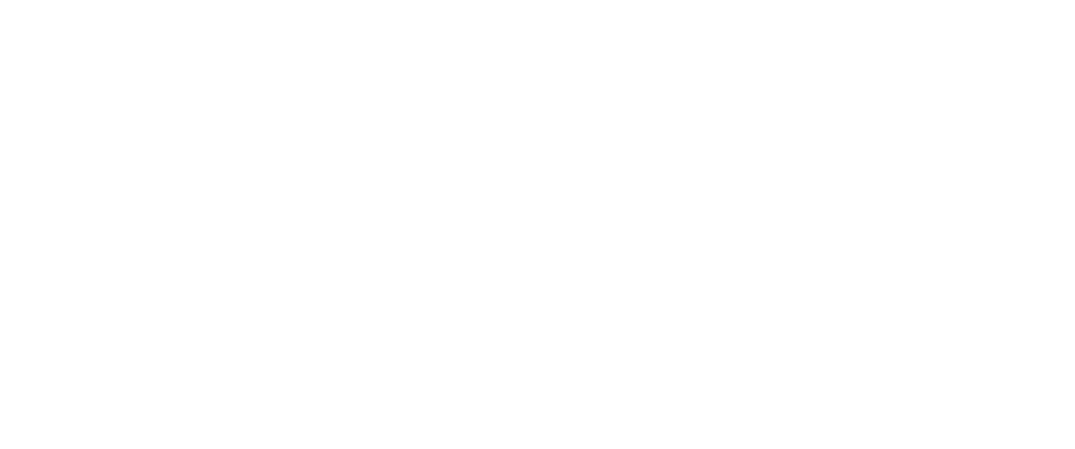
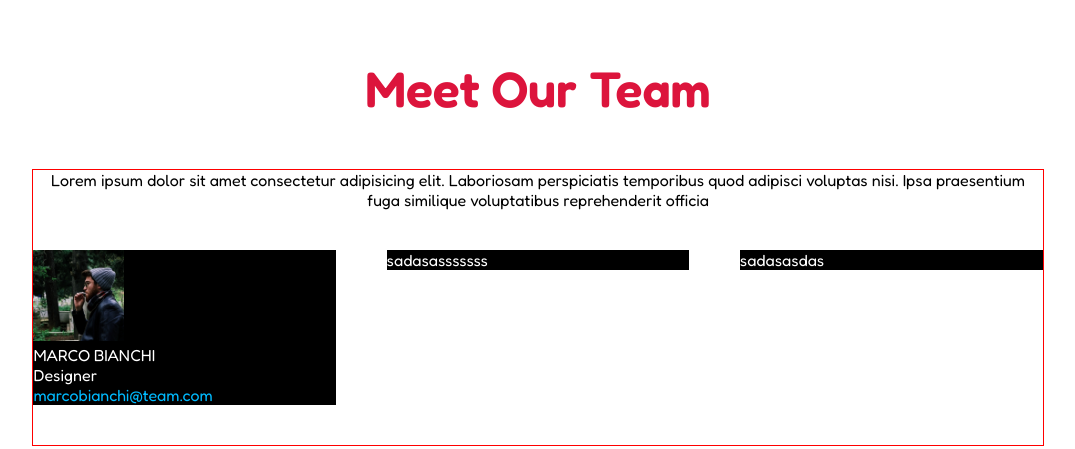
Before and after one commit to tsukigahara/html-css-float-cards, a plain HTML site: page index.html in a window 1280 px wide. Shown: the whole page, without its empty margins (102-1177 px from the left). Drawn offline with Linux system fonts and the light colour scheme.

Commit message:
add header and creating info boxes

```diff
--- a/css/style.css
+++ b/css/style.css
@@ -0,0 +1,61 @@
+* {
+    font-family: 'Fredoka', sans-serif;
+    box-sizing: border-box;
+}
+
+.center {
+    text-align: center;
+    ;
+}
+
+.logo-text {
+    padding: 50px;
+    color:crimson;
+    font-size: 50px;
+    font-weight: 600;
+}
+
+.conteiner {
+    width: 80%;
+    max-width: 1200px;
+    height: auto;
+    margin: 0 auto;
+    border: 1px solid red;
+    padding: 0;
+}
+
+.box {
+    background-color: black;
+    float: left;
+    width: 30%;
+    color: white;
+    margin-top: 40px ;
+    margin-bottom: 40px;
+
+}
+
+.box:nth-of-type(3) {
+    margin-left: 5%;
+    margin-right: 5%;
+}
+
+.clearfix::after {
+    display: block;
+    clear: both;
+    content: "";
+}
+
+img {
+    width: 30%;
+    height: auto;
+}
+
+a {
+    color: rgb(0, 187, 255);
+    text-decoration: none;
+
+}
+
+.box div {
+
+}
--- a/index.html
+++ b/index.html
@@ -4,9 +4,44 @@
     <meta charset="UTF-8">
     <meta http-equiv="X-UA-Compatible" content="IE=edge">
     <meta name="viewport" content="width=device-width, initial-scale=1.0">
-    <title>Document</title>
+    <link rel="stylesheet" href="css/style.css">
+    <link rel="preconnect" href="https://fonts.googleapis.com">
+    <link rel="preconnect" href="https://fonts.gstatic.com" crossorigin>
+    <link href="https://fonts.googleapis.com/css2?family=Fredoka:wght@300;400;500;600;700&display=swap" rel="stylesheet">
+    <title>html-css-float-cards</title>
 </head>
 <body>
+    <header class="center">
+        <div class="logo-text">Meet Our Team</div>
+    </header>
+    <main>
+        <div class="conteiner clearfix">
+            <div class="center">Lorem ipsum dolor sit amet consectetur adipisicing elit. Laboriosam perspiciatis temporibus quod adipisci voluptas nisi. Ipsa praesentium fuga similique voluptatibus reprehenderit officia</div>
+            <div class="box">
+                <img src="img/male1.png" alt="image1">
+                <div class="info">
+                    <div class="name">
+                        MARCO BIANCHI
+                    </div>
+                    <div>
+                        Designer
+                    </div>
+                    <div>
+                        <a href="mailto:marcobianchi@team.com">marcobianchi@team.com</a>
+                    </div>
+                </div>
+
+            </div>
+            <div class="box">
+                sadasasssssss
+
+            </div>
+            <div class="box">
+                sadasasdas
+
+            </div>
+        </div>
+    </main>
 
 
 </body>
```
